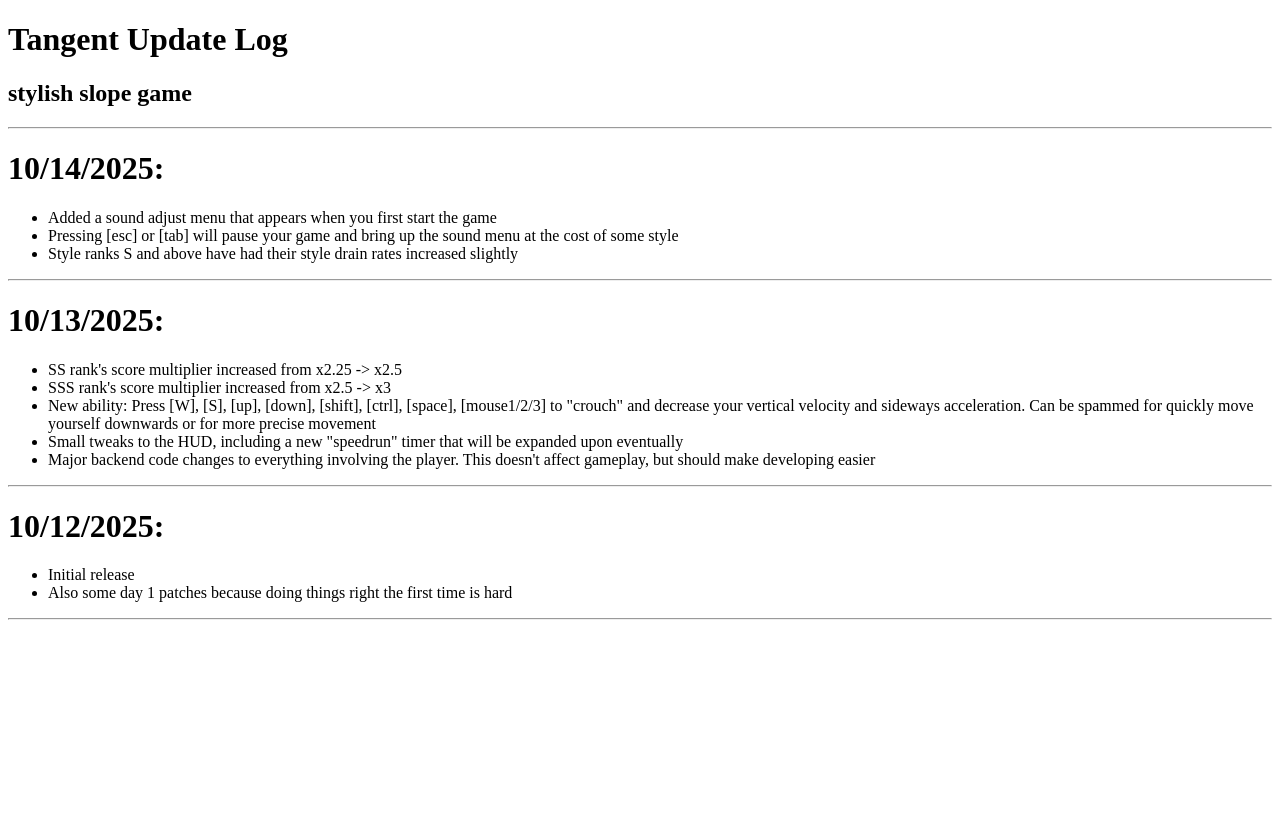
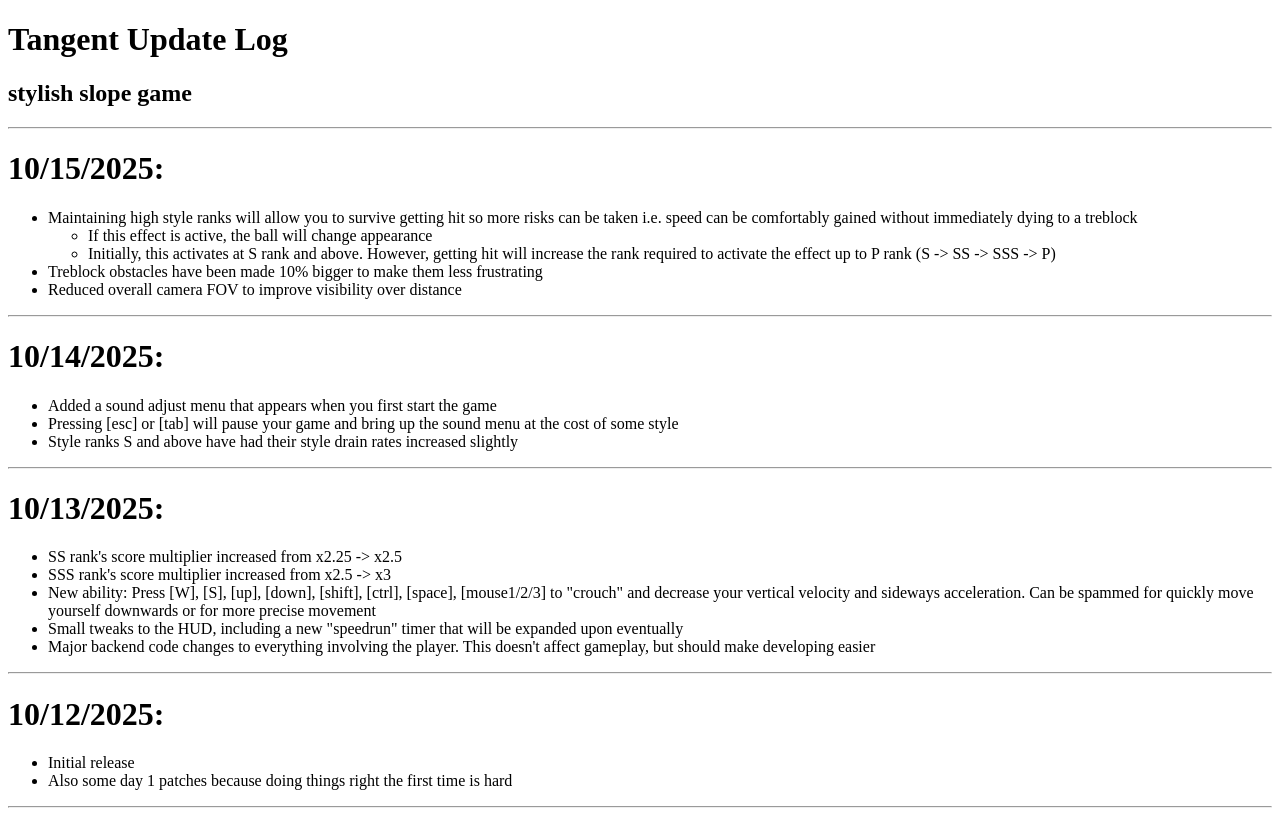
Before and after one commit to sporadic7234/sporadic7234.github.io, a plain HTML site: page tangent/update-log.html in a window 1280 px wide. Drawn offline with Linux system fonts and the light colour scheme.

Commit message:
game update

```diff
--- a/tangent/update-log.html
+++ b/tangent/update-log.html
@@ -9,6 +9,19 @@
 <body>
     <h1>Tangent Update Log</h1>
     <h2>stylish slope game</h2>
+
+    <hr>
+
+    <h1>10/15/2025:</h1>
+    <ul>
+        <li>Maintaining high style ranks will allow you to survive getting hit so more risks can be taken i.e. speed can be comfortably gained without immediately dying to a treblock</li>
+        <ul>
+            <li>If this effect is active, the ball will change appearance</li>
+            <li>Initially, this activates at S rank and above. However, getting hit will increase the rank required to activate the effect up to P rank (S -> SS -> SSS -> P)</li>
+        </ul>
+        <li>Treblock obstacles have been made 10% bigger to make them less frustrating</li>
+        <li>Reduced overall camera FOV to improve visibility over distance</li>
+    </ul>
 
     <hr>
 
```
Also changed, not shown: tangent/index.html (+1 -1 lines), 1 other file.
